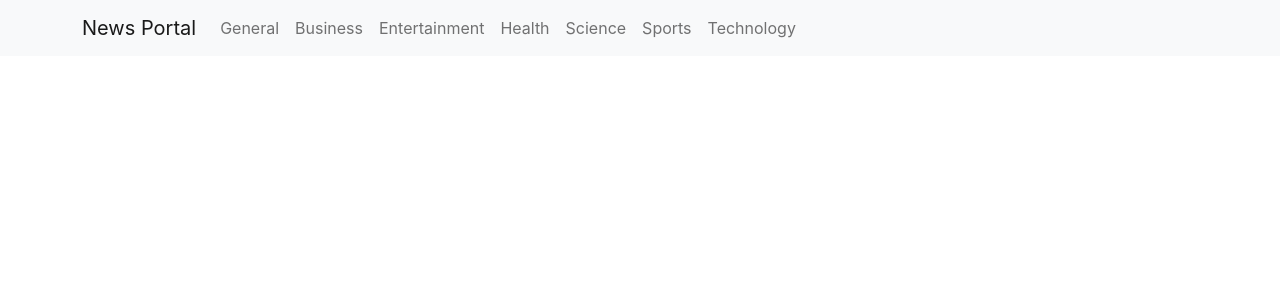
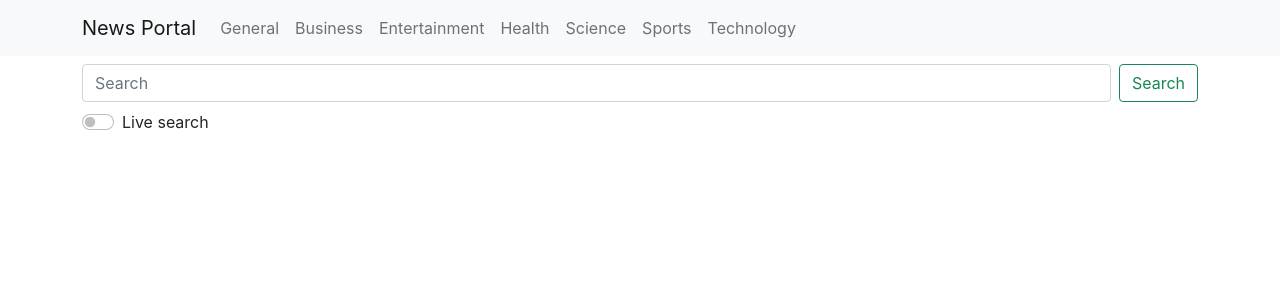
Before and after one commit to sandisuryadi36/Berita-React, a React (Create React App) app: page / in a window 1280 px wide. Shown: the top 300 px of the page. Built offline with nearby package versions, Linux system fonts and the light colour scheme.

Commit message:
passing searchQuery state from search form

```diff
--- a/src/page/component/searchbar.jsx
+++ b/src/page/component/searchbar.jsx
@@ -0,0 +1,32 @@
+import React from "react";
+
+export default class SearchBar extends React.Component {
+    constructor() {
+        super()
+        this.state = {
+            live: false,
+            searchQuery: ""
+        }
+    }
+
+    setSearch(value) {
+        if (!this.state.live) {
+            this.setState({searchQuery: value}, () => this.props.searchQuery(this.state.searchQuery))
+        }
+    }
+
+    render() {
+        return (
+            <form className="container" id="search-form">
+                <div className="d-flex my-2">
+                    <input className="form-control me-sm-2" type="text" placeholder="Search" id="search-bar" name="search" onChange={event => this.setSearch(event.target.value)} />
+                        <input className="btn btn-outline-success my-2 my-sm-0" type="button" id="search-btn" name="search" value="Search"></input>
+                </div>
+                <div className="form-check form-switch">
+                    <input className="form-check-input" type="checkbox" role="switch" id="live-search-check" />
+                        <label className="form-check-label">Live search</label>
+                </div>
+            </form>
+        )
+    }
+}
--- a/src/page/index.jsx
+++ b/src/page/index.jsx
@@ -1,5 +1,6 @@
 import React from "react";
 import Navbar from "./component/navbar";
+import SearchBar from "./component/searchbar";
 
 export default class Page extends React.Component {
     constructor() {
@@ -16,9 +17,16 @@ export default class Page extends React.Component {
         this.setState({category: value})
     }
 
+    changeSearch = (value) => {
+        this.setState({searchQuery: value})
+    }
+
     render() {
         return (
-            <Navbar category={this.changeCategory} />
+            <div>
+                <Navbar category={this.changeCategory} />
+                <SearchBar searchQuery={this.changeSearch} />
+            </div>
         )
     }
 }
```
